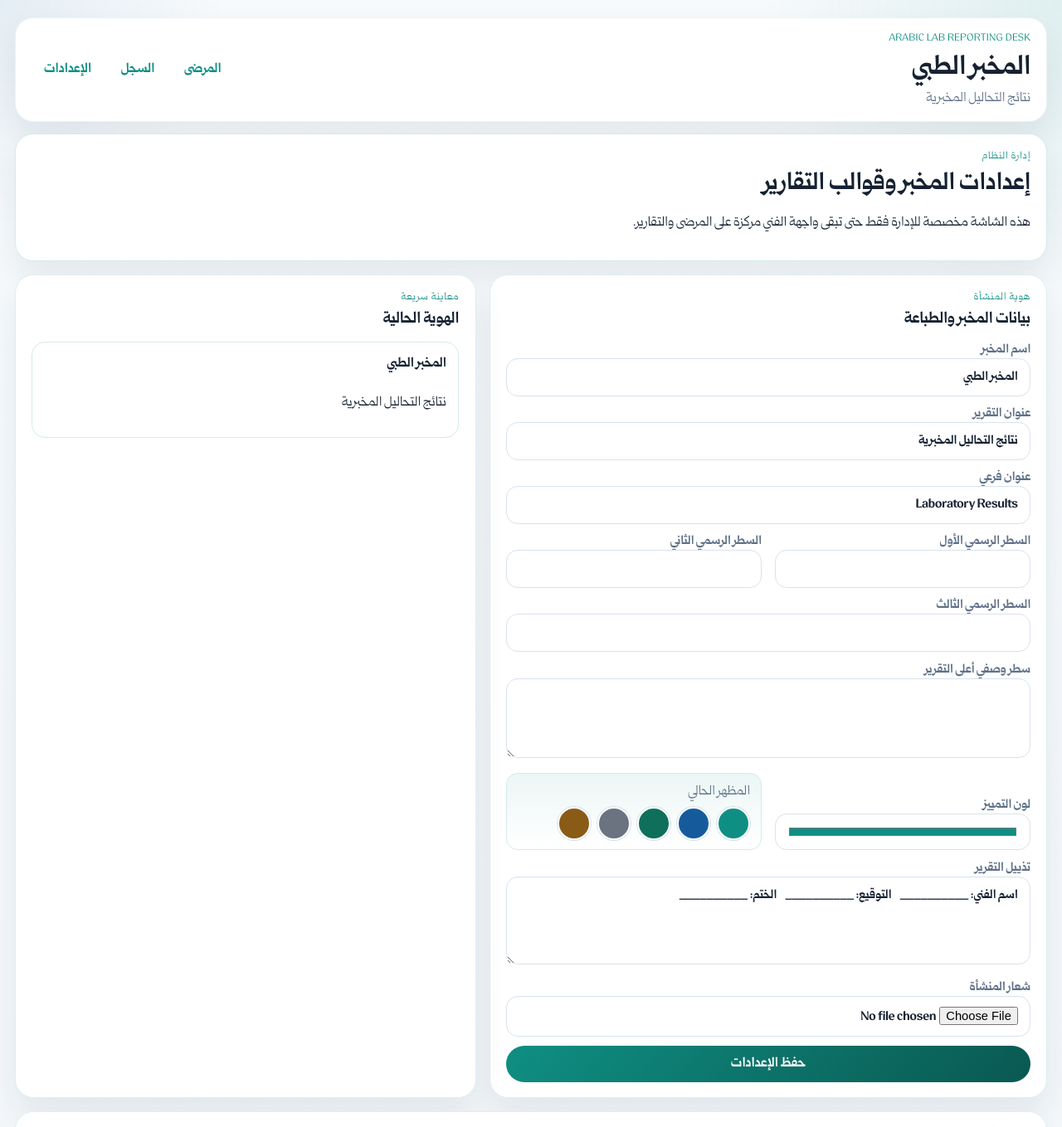
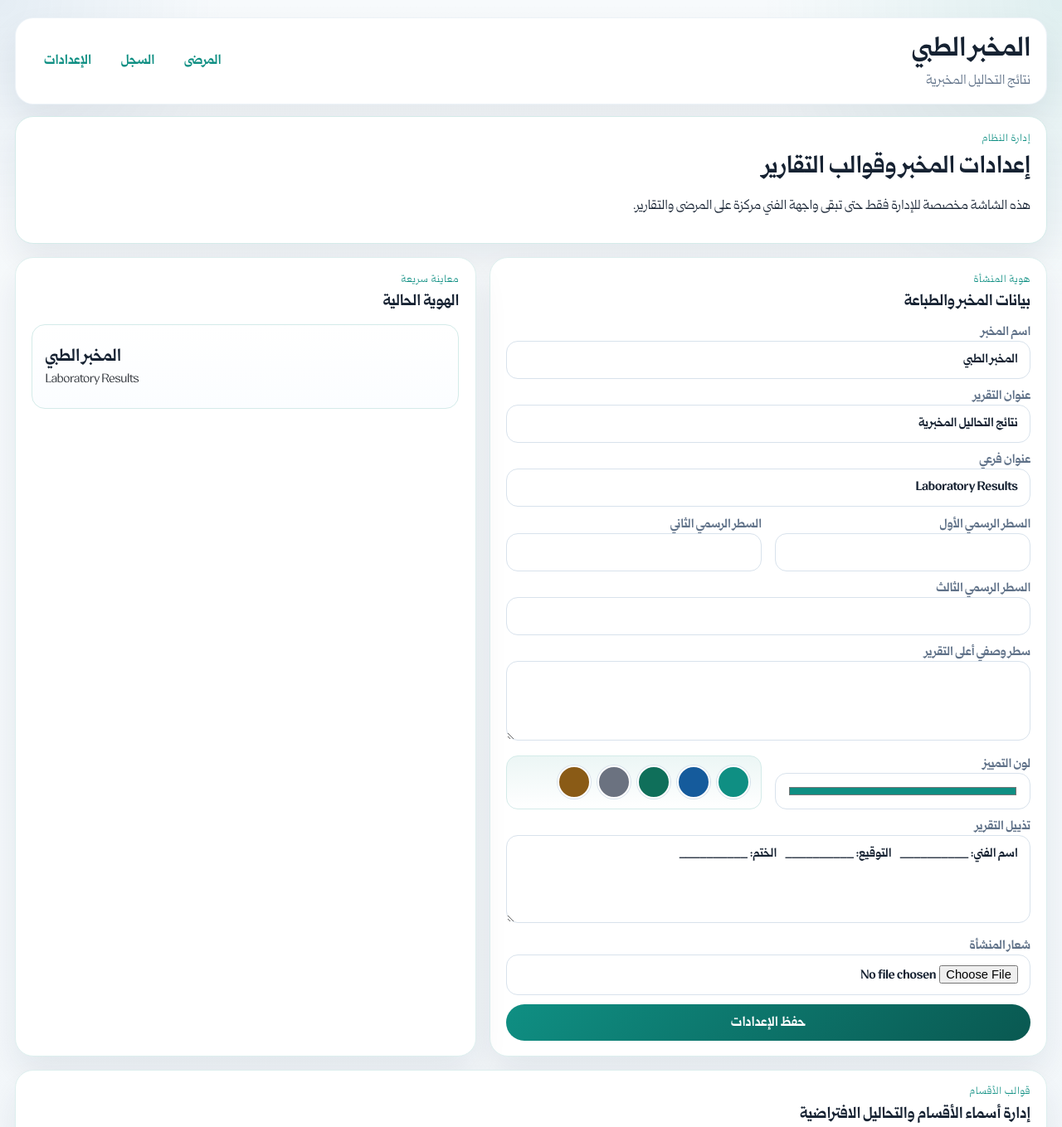
Before and after one commit to bunrots/LabDesk, a Flask app: page /settings in a window 1280 px wide. Shown: the top 1359 px of the page at 83% size. Run offline with Flask 3, Linux system fonts and the light colour scheme; data comes from the database, SQL or seed files in the repository.

Commit message:
Polish shell, favicon, and history filters

```diff
--- a/labdesk/routes.py
+++ b/labdesk/routes.py
@@ -1,10 +1,12 @@
 from __future__ import annotations
 
+import base64
+import html
 import os
 import secrets
 from datetime import date
 
-from flask import Blueprint, abort, current_app, flash, jsonify, redirect, render_template, request, send_from_directory, url_for
+from flask import Blueprint, Response, abort, current_app, flash, jsonify, redirect, render_template, request, send_from_directory, url_for
 from werkzeug.utils import secure_filename
 
 from .db import get_db
@@ -102,6 +104,38 @@ def uploaded_logo(filename: str):
     if not os.path.exists(path):
         abort(404)
     return send_from_directory(_logo_upload_dir(), filename)
+
+
+@bp.route("/assets/favicon.svg")
+def uploaded_favicon():
+    db = get_db()
+    profile = get_lab_profile(db)
+    image_markup = ""
+    if profile["logo_filename"]:
+        path = os.path.join(_logo_upload_dir(), profile["logo_filename"])
+        if os.path.exists(path):
+            extension = os.path.splitext(path)[1].lower()
+            mime = {
+                ".png": "image/png",
+                ".jpg": "image/jpeg",
+                ".jpeg": "image/jpeg",
+                ".webp": "image/webp",
+                ".gif": "image/gif",
+                ".svg": "image/svg+xml",
+            }.get(extension, "image/png")
+            with open(path, "rb") as image_file:
+                encoded = base64.b64encode(image_file.read()).decode("ascii")
+            image_markup = (
+                f'<image href="data:{mime};base64,{encoded}" '
+                'x="7" y="7" width="50" height="50" preserveAspectRatio="xMidYMid meet" />'
+            )
+    accent = html.escape(profile["accent_color"] or "#0f8f83", quote=True)
+    svg = f"""<svg xmlns="http://www.w3.org/2000/svg" viewBox="0 0 64 64">
+  <rect width="64" height="64" rx="14" fill="white" />
+  <rect x="1.5" y="1.5" width="61" height="61" rx="12.5" fill="none" stroke="{accent}" stroke-opacity="0.18" />
+  {image_markup}
+</svg>"""
+    return Response(svg, mimetype="image/svg+xml")
 
 
 @bp.route("/", methods=["GET", "POST"])
@@ -284,14 +318,16 @@ def report_history():
     db = get_db()
     query = request.args.get("q", "").strip()
     report_date = request.args.get("report_date", "").strip() or None
+    include_drafts = request.args.get("show_drafts") == "1"
     page = request.args.get("page", type=int) or 1
-    rows, total = get_history(db, query, report_date, page=page, per_page=10)
+    rows, total = get_history(db, query, report_date, page=page, per_page=10, include_drafts=include_drafts)
     searched = bool(query or report_date)
     return render_template(
         "reports/history.html",
         reports=rows,
         query=query,
         report_date=report_date or "",
+        include_drafts=include_drafts,
         page=page,
         total=total,
         searched=searched,
--- a/labdesk/static/app.css
+++ b/labdesk/static/app.css
@@ -190,11 +190,15 @@ main {
 }
 
 .site-header {
+  margin-bottom: 0.9rem;
+  padding: 1rem 1.2rem;
+}
+
+.site-header-main {
   align-items: center;
   display: flex;
   justify-content: space-between;
-  margin-bottom: 0.9rem;
-  padding: 1rem 1.2rem;
+  gap: 1rem;
 }
 
 .brand-block {
@@ -203,15 +207,23 @@ main {
   gap: 1rem;
 }
 
+.site-logo-link {
+  align-items: center;
+  border-radius: 16px;
+  display: inline-flex;
+  justify-content: center;
+}
+
 .site-logo,
 .preview-logo {
-  background: #fff;
-  border: 1px solid var(--line);
-  border-radius: 16px;
   height: 64px;
   object-fit: contain;
-  padding: 0.35rem;
   width: 64px;
+}
+
+.site-brand-copy {
+  display: grid;
+  gap: 0.12rem;
 }
 
 .site-subtitle {
@@ -238,6 +250,14 @@ main {
 .site-nav a.active,
 .site-nav a:focus-visible {
   background: color-mix(in srgb, var(--accent) 12%, white);
+}
+
+.app-version-footer {
+  color: color-mix(in srgb, var(--muted) 78%, white);
+  font-size: 0.78rem;
+  margin-top: 1rem;
+  opacity: 0.9;
+  text-align: center;
 }
 
 .eyebrow {
@@ -322,6 +342,23 @@ main {
   display: grid;
   gap: 0.9rem;
   grid-template-columns: 2fr 1fr auto;
+}
+
+.history-search-grid {
+  grid-template-columns: 2fr 1fr;
+}
+
+.history-search-actions {
+  align-items: center;
+  display: flex;
+  gap: 0.85rem;
+  grid-column: 1 / -1;
+  justify-content: space-between;
+}
+
+.history-search-toggle {
+  color: var(--ink);
+  font-weight: 700;
 }
 
 .stack-form,
@@ -597,8 +634,8 @@ main {
   background: linear-gradient(180deg, color-mix(in srgb, var(--accent) 8%, white), #fff);
   border: 1px solid color-mix(in srgb, var(--accent) 18%, white);
   border-radius: 14px;
-  display: grid;
-  gap: 0.45rem;
+  display: flex;
+  align-items: center;
   min-height: 44px;
   padding: 0.7rem 0.8rem;
 }
@@ -606,6 +643,20 @@ main {
 .settings-preview-card {
   border-color: color-mix(in srgb, var(--accent) 18%, white);
   gap: 0.35rem;
+}
+
+.settings-header-preview {
+  background: linear-gradient(180deg, #fff, #fbfdff);
+  padding: 0.95rem 1rem;
+}
+
+.settings-preview-logo {
+  height: 58px;
+  width: 58px;
+}
+
+.settings-preview-letterhead {
+  min-height: 70px;
 }
 
 .type-help-card,
@@ -1133,6 +1184,7 @@ main {
   .patient-card,
   .action-row,
   .brand-block,
+  .site-header-main,
   .template-summary,
   .patient-card-actions,
   .pagination-row,
@@ -1164,6 +1216,7 @@ main {
     flex: 1;
     text-align: center;
   }
+
 }
 
 @page {
--- a/labdesk/templates/base.html
+++ b/labdesk/templates/base.html
@@ -4,18 +4,21 @@
     <meta charset="utf-8">
     <meta name="viewport" content="width=device-width, initial-scale=1">
     <title>{% block title %}مكتب التقارير المخبرية{% endblock %}</title>
+    <link rel="icon" type="image/svg+xml" href="{{ url_for('app.uploaded_favicon') }}">
     <link rel="stylesheet" href="{{ url_for('static', filename='app.css') }}">
   </head>
   <body>
     <div class="app-backdrop"></div>
     <div class="page-shell">
       <header class="site-header">
+        <div class="site-header-main">
           <div class="brand-block">
             {% if site_profile.logo_filename %}
+              <a class="site-logo-link" href="{{ url_for('app.patients_index') }}" aria-label="العودة إلى شاشة المرضى">
                 <img class="site-logo" src="{{ url_for('app.uploaded_logo', filename=site_profile.logo_filename) }}" alt="شعار المخبر">
+              </a>
             {% endif %}
-          <div>
-            <p class="eyebrow">Arabic Lab Reporting Desk</p>
+            <div class="site-brand-copy">
               <h1>{{ site_profile.facility_name }}</h1>
               <p class="site-subtitle">{{ site_profile.report_title }}</p>
             </div>
@@ -25,6 +28,7 @@
             <a href="{{ url_for('app.report_history') }}">السجل</a>
             <a href="{{ url_for('app.settings') }}">الإعدادات</a>
           </nav>
+        </div>
       </header>
 
       {% with messages = get_flashed_messages(with_categories=true) %}
@@ -40,6 +44,7 @@
       <main>
         {% block content %}{% endblock %}
       </main>
+      <footer class="app-version-footer" aria-label="إصدار التطبيق">v0.1.0</footer>
     </div>
 
     <script>
--- a/labdesk/templates/settings/index.html
+++ b/labdesk/templates/settings/index.html
@@ -54,7 +54,6 @@
             <input name="accent_color" type="color" value="{{ profile.accent_color or '#0f8f83' }}">
           </label>
           <div class="accent-preview-card">
-            <span class="muted">المظهر الحالي</span>
             <div class="accent-preset-list">
               {% for color in accent_presets %}
                 <button class="accent-swatch" type="button" data-accent-swatch="{{ color }}" style="--swatch-color: {{ color }};"></button>
@@ -87,15 +86,27 @@
           <h3>الهوية الحالية</h3>
         </div>
       </div>
-      <div class="profile-preview settings-preview-card">
-        {% if profile.logo_filename %}
-          <img class="preview-logo" src="{{ url_for('app.uploaded_logo', filename=profile.logo_filename) }}" alt="شعار المخبر">
-        {% endif %}
-        <h4>{{ profile.facility_name }}</h4>
-        <p>{{ profile.report_title }}</p>
-        {% if profile.authority_line_1 %}<p>{{ profile.authority_line_1 }}</p>{% endif %}
-        {% if profile.authority_line_2 %}<p>{{ profile.authority_line_2 }}</p>{% endif %}
-        {% if profile.authority_line_3 %}<p>{{ profile.authority_line_3 }}</p>{% endif %}
+      <div class="profile-preview settings-preview-card settings-header-preview">
+        <header class="report-letterhead settings-preview-letterhead" aria-hidden="true">
+          <div class="letterhead-left">
+            <div class="report-brand report-brand-left">
+              {% if profile.logo_filename %}
+                <img class="report-logo settings-preview-logo" src="{{ url_for('app.uploaded_logo', filename=profile.logo_filename) }}" alt="شعار المخبر">
+              {% endif %}
+              <div class="report-brand-copy">
+                <h2>{{ profile.facility_name }}</h2>
+                {% if profile.report_subtitle %}<p>{{ profile.report_subtitle }}</p>{% endif %}
+              </div>
+            </div>
+          </div>
+          <div class="letterhead-right">
+            <div class="report-title-block report-title-block-right">
+              {% if profile.authority_line_1 %}<p>{{ profile.authority_line_1 }}</p>{% endif %}
+              {% if profile.authority_line_2 %}<p>{{ profile.authority_line_2 }}</p>{% endif %}
+              {% if profile.authority_line_3 %}<p>{{ profile.authority_line_3 }}</p>{% endif %}
+            </div>
+          </div>
+        </header>
       </div>
     </section>
   </div>
```
Also changed, not shown: labdesk/templates/reports/history.html (+10 -4 lines). Lines whose indentation alone changed are shown as unchanged.
